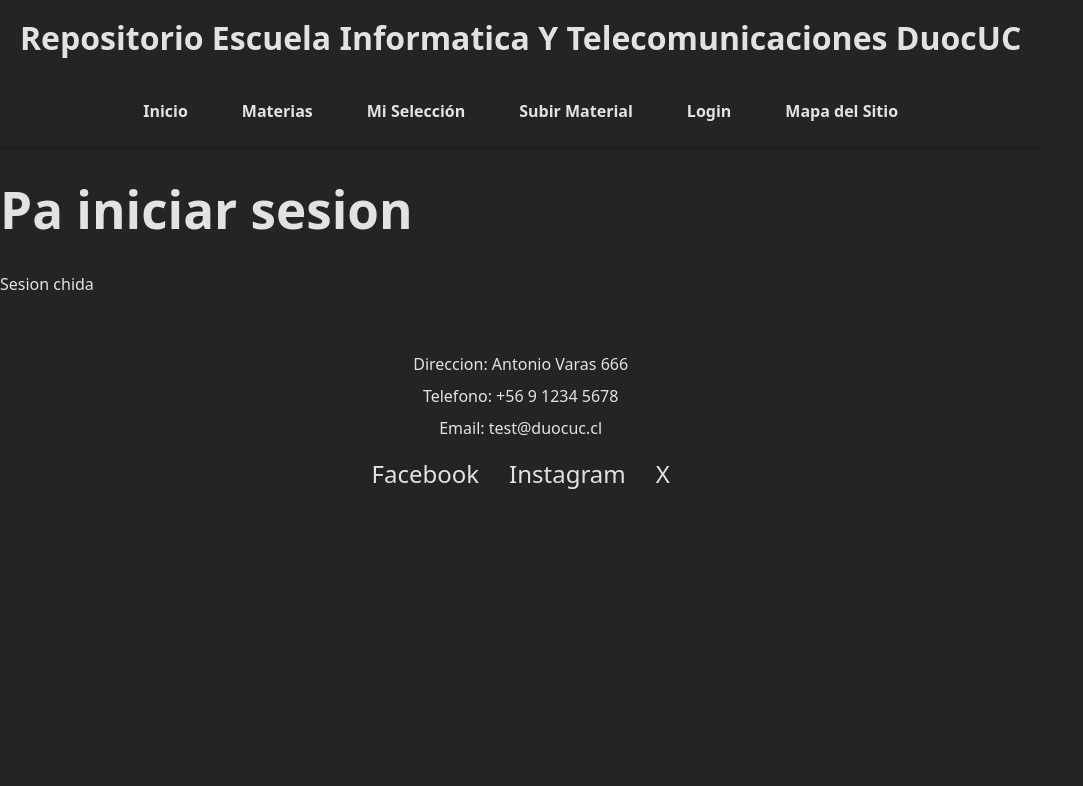
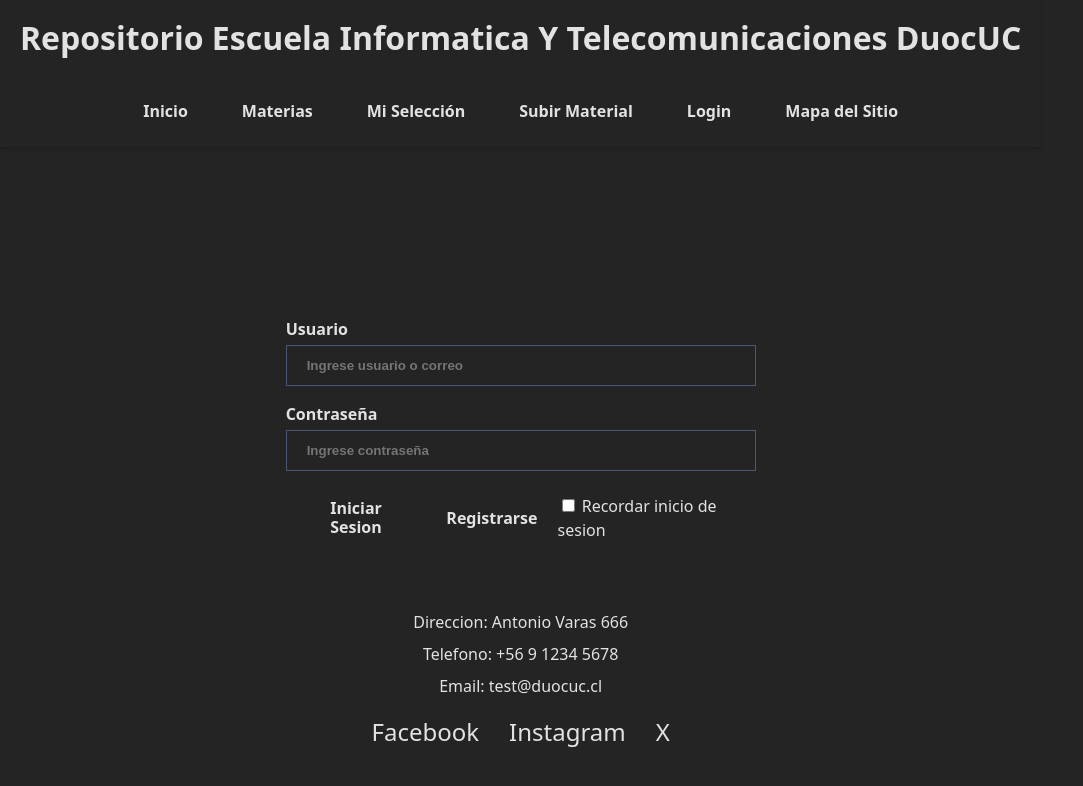
Before and after one commit to FMaulen/repositorio-materias, a React (Vite) app: page /login in a window 1280 px wide. Shown: the top 786 px of the page, without its empty margins (0-1083 px from the left). Built offline with nearby package versions, Linux system fonts and the light colour scheme; the HTML template or start-up script is replaced by a standard one.

Commit message:
Implementacion Base Login / Registro

```diff
--- a/src/App.jsx
+++ b/src/App.jsx
@@ -9,6 +9,7 @@
 import Login from "./pages/Login.jsx";
 import Formulario from "./pages/Formulario.jsx";
 import MapaSitio from "./pages/MapaSitio.jsx";
+import Registrarse from "./pages/Registrarse.jsx"
 
 function App() {
     return (
@@ -24,6 +25,7 @@
                         <Route path="/login" element={<Login />} />
                         <Route path="/subir-material" element={<Formulario />} />
                         <Route path="/mapa-sitio" element={<MapaSitio />} />
+                        <Route path="/registrarse" element={<Registrarse />} />
                     </Routes>
                 </main>
 
--- /dev/null
+++ b/src/pages/Login.css
@@ -0,0 +1,82 @@
+.form-login {
+    border-radius: 10px;
+    width: 510px;
+    background-color: var(--color-card);
+    transition: box-shadow 0.3s;
+}
+
+.form-login:hover {
+    box-shadow: 0 6px 12px rgba(0, 0, 0, 0.15);
+}
+
+.form-div {
+    padding: 20px;
+}
+
+input[type=text], input[type=password]{
+    width: 100%;
+    padding: 12px 20px;
+    margin-top: 4px;
+    margin-bottom: 16px;
+    display: inline-block;
+    border: 1px solid #495874;
+    box-sizing: border-box;
+    font-weight: bold;
+    transition: box-shadow 0.3s, transform 0.4s;
+}
+
+input[type=text]:hover, input[type=password]:hover{
+    box-shadow: 0 6px 12px rgba(0, 0, 0, 0.15);
+    transform: translateY(-1px);
+}
+
+label[for=user], label[for=password]{
+    font-weight: bold;
+}
+
+
+.login-btn{
+    cursor: pointer;
+    border: none;
+    padding: 12px 20px;
+    background-color: var(--color-card);
+    color: var(--color-text-primary);
+    justify-content: space-between;
+    align-items: center;
+    display: flex;
+    flex-direction: row;
+    font-weight: bold;
+    transition: color 0.4s;
+    font-family: inherit;
+    text-decoration: none;
+    font-size: 100%;
+    line-height: 1.2;
+}
+
+.login-btn:hover{
+    background-color: var(--color-card);
+    color: var(--color-accent);
+}
+
+input{
+    background-color: var(--color-card);
+    color: var(--color-accent);
+}
+
+.container-login-form {
+    display: flex;
+    justify-content: center;
+    align-items: center;
+    margin-top: 150px;
+}
+
+.form-buttons {
+    display: flex;
+    flex-direction: row;
+    justify-content: space-between;
+    align-items: center;
+}
+
+input[name=remember]{
+    accent-color: var(--color-accent);
+}
--- a/src/pages/Login.jsx
+++ b/src/pages/Login.jsx
@@ -1,8 +1,32 @@
+import { Link } from 'react-router-dom';
+let names = ["Pepe", "Juan", "Carlos"]
+
+names.map((name) => {
+    return <h1> {name} </h1>
+})
+
+import "./Login.css"
+
 function Login() {
     return (
-        <div>
-            <h1>Pa iniciar sesion</h1>
-            <p>Sesion chida</p>
+        <div className="container-login-form">
+            <form className='form-login'>
+                <div className="form-div">
+                    <label htmlFor="user">Usuario</label><br />
+                    <input type="text" placeholder="Ingrese usuario o correo" name="user" required /><br />
+                    <label htmlFor="password" >Contraseña</label><br />
+                    <input type="password" name="password" placeholder="Ingrese contraseña" required />
+                    <div className="form-buttons">
+                        <button type="submit" className='login-btn'>Iniciar Sesion</button>
+                        <Link to="/registrarse" className='login-btn'>
+                            Registrarse
+                        </Link>
+                        <label>
+                            <input type="checkbox" name="remember"/> Recordar inicio de sesion
+                        </label>
+                    </div>
+                </div>
+            </form>
         </div>
     );
 }
--- a/src/pages/Productos.jsx
+++ b/src/pages/Productos.jsx
@@ -1,4 +1,4 @@
-function MapaSitio() {
+function Productos() {
     return (
         <div>
             <h1>Produtos</h1>
@@ -7,4 +7,4 @@
     );
 }
 
-export default MapaSitio;
+export default Productos;
--- /dev/null
+++ b/src/pages/Registrarse.css
@@ -0,0 +1,82 @@
+.form-registro {
+    border-radius: 10px;
+    width: 510px;
+    background-color: var(--color-card);
+    transition: box-shadow 0.3s;
+}
+
+.form-registro:hover {
+    box-shadow: 0 6px 12px rgba(0, 0, 0, 0.15);
+}
+
+.form-div-registro {
+    padding: 20px;
+}
+
+input[type=text], input[type=password]{
+    width: 100%;
+    padding: 12px 20px;
+    margin-top: 4px;
+    margin-bottom: 16px;
+    display: inline-block;
+    border: 1px solid #495874;
+    box-sizing: border-box;
+    font-weight: bold;
+    transition: box-shadow 0.3s, transform 0.4s;
+}
+
+input[type=text]:hover, input[type=password]:hover{
+    box-shadow: 0 6px 12px rgba(0, 0, 0, 0.15);
+    transform: translateY(-1px);
+}
+
+label[for=user], label[for=password]{
+    font-weight: bold;
+}
+
+
+.register-btn{
+    cursor: pointer;
+    border: none;
+    padding: 12px 20px;
+    background-color: var(--color-card);
+    color: var(--color-text-primary);
+    justify-content: space-between;
+    align-items: center;
+    display: flex;
+    flex-direction: row;
+    font-weight: bold;
+    transition: color 0.4s;
+    font-family: inherit;
+    text-decoration: none;
+    font-size: 100%;
+    line-height: 1.2;
+}
+
+.register-btn:hover{
+    background-color: var(--color-card);
+    color: var(--color-accent);
+}
+
+input{
+    background-color: var(--color-card);
+    color: var(--color-accent);
+}
+
+.container-login-form {
+    display: flex;
+    justify-content: center;
+    align-items: center;
+    margin-top: 4%;
+}
+
+.form-register-buttons {
+    display: flex;
+    flex-direction: row;
+    justify-content: center;
+    align-items: center;
+}
+
+input[name=remember]{
+    accent-color: var(--color-accent);
+}
--- /dev/null
+++ b/src/pages/Registrarse.jsx
@@ -0,0 +1,37 @@
+import  { Link } from 'react-router-dom'
+let names = ["Pepe", "Juan", "Carlos"]
+
+
+names.map((name) => {
+    return <h1> {name} </h1>
+})
+
+
+function Registrarse() {
+    return (
+        <div className="container-login-form">
+            <form className='form-registro'>
+                <div className="form-div-registro">
+                    <label htmlFor="user">Usuario</label><br />
+                    <input type="text" placeholder="Ingrese usuario" name="user" required /><br />
+                    <label htmlFor="user">Correo</label><br />
+                    <input type="text" placeholder="Ingrese correo electronico" name="mail" required /><br />
+                    <label htmlFor="user">Nombre</label><br />
+                    <input type="text" placeholder="Ingrese su nombre" name="fname" required /><br />
+                    <label htmlFor="user">Apellido</label><br />
+                    <input type="text" placeholder="Ingrese su apellido" name="lname" required /><br />
+                    <label htmlFor="password" >Contraseña</label><br />
+                    <input type="password" name="password" placeholder="Ingrese contraseña" required />
+                    <div className="form-register-buttons">
+                        <button type="submit" className='register-btn'>Registrarse</button>
+                        <Link to="/Login" className="register-btn">
+                            Iniciar Sesion
+                        </Link>
+                    </div>
+                </div>
+            </form>
+        </div>
+    );
+}
+
+export default Registrarse;
```
